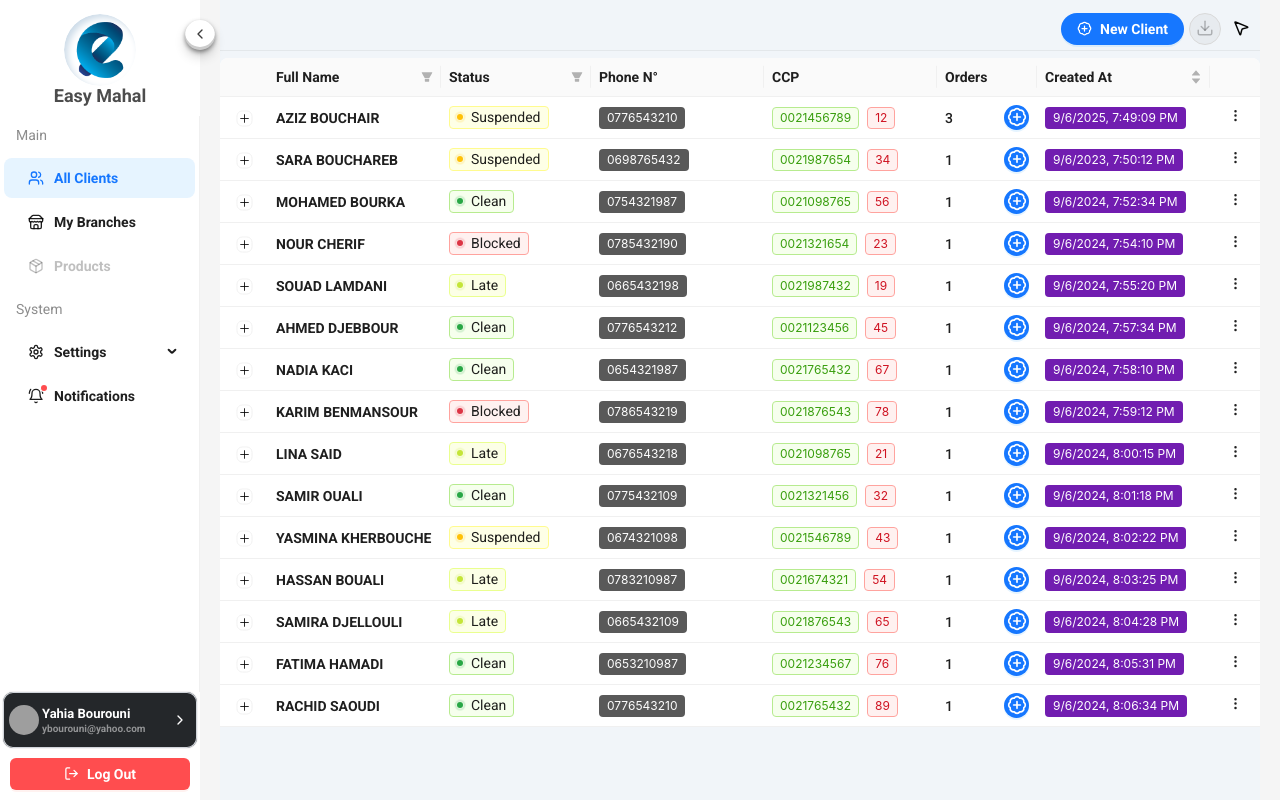
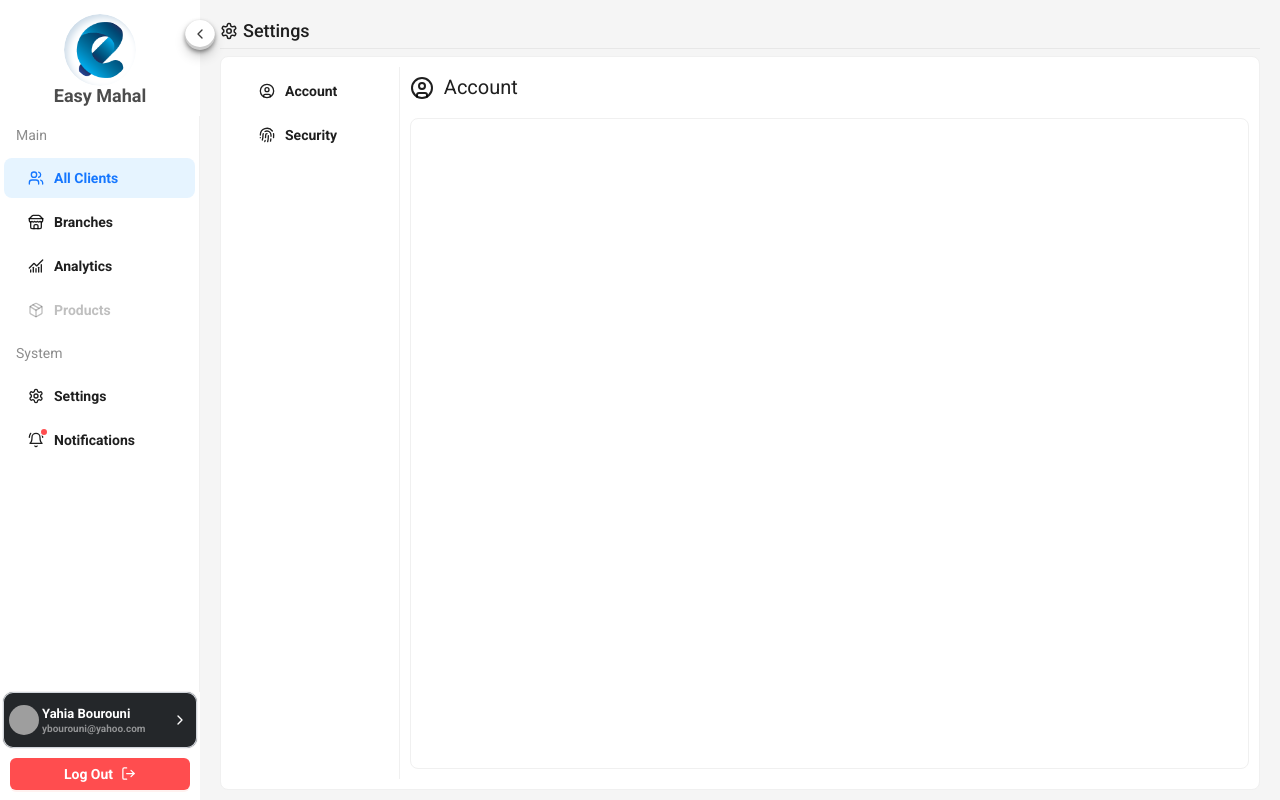
Before and after one commit to yahiaAz201/easy_mahal, a React (Create React App) app: page / in a window 1280 px wide. Built offline with nearby package versions, Linux system fonts and the light colour scheme; grey boxes are pictures that could not be loaded.

Commit message:
settings

```diff
--- a/src/App.js
+++ b/src/App.js
@@ -14,8 +14,10 @@ import {
 import {
   Bell,
   BellRing,
+  ChartNoAxesCombined,
   ChevronLeft,
   ChevronRight,
+  CircleUser,
   Fingerprint,
   LogOut,
   Package,
@@ -66,7 +68,6 @@ function App() {
             defaultSelectedKeys={["1"]}
             mode="inline"
             inlineCollapsed={collapsed}
-            selectedKeys={[current]}
             className="sidebar-menu"
           >
             <Menu.ItemGroup title="Main">
@@ -75,22 +76,31 @@ function App() {
               </Menu.Item>
 
               <Menu.Item icon={<Store size={16} />} key="2">
-                My Branches
+                Branches
+              </Menu.Item>
+              <Menu.Item icon={<ChartNoAxesCombined size={16} />} key="4">
+                Analytics
               </Menu.Item>
               <Menu.Item icon={<Package size={16} />} key="3" disabled>
                 Products
               </Menu.Item>
             </Menu.ItemGroup>
             <Menu.ItemGroup title="System">
-              <Menu.SubMenu
+              {/*   <Menu.SubMenu
                 key="sub1"
                 icon={<Settings size={16} />}
                 title="Settings"
               >
-                <Menu.Item icon={<Fingerprint size={16} />} key="4">
+                <Menu.Item icon={<CircleUser size={16} />} key="5">
                   Account
                 </Menu.Item>
-              </Menu.SubMenu>
+                <Menu.Item icon={<Fingerprint size={16} />} key="security">
+                  Security
+                </Menu.Item>
+              </Menu.SubMenu> */}
+              <Menu.Item icon={<Settings size={16} />} key="8">
+                Settings
+              </Menu.Item>
               <Menu.Item
                 icon={
                   <Badge dot>
@@ -118,14 +128,14 @@ function App() {
           </div>
           <Tooltip title={collapsed ? "Log Out" : ""} placement="right">
             <Button type="primary" danger className="logout-button">
+              <span>Log Out</span>
               <LogOut size={15} />
-              <span>Log Out</span>
             </Button>
           </Tooltip>
         </Sider>
         <Layout>
           <Content>
-            <HomePage />
+            <AccountPage />
           </Content>
         </Layout>
       </Layout>
--- a/src/pages/AccountPage.js
+++ b/src/pages/AccountPage.js
@@ -2,7 +2,16 @@ import "./AccountPage.css";
 import React, { useState } from "react";
 
 import { Button, Card, Divider, Flex, Input, Tag, Menu } from "antd";
-import { Check, Save, Settings, Settings2, X } from "lucide-react";
+import {
+  Check,
+  CircleUser,
+  Fingerprint,
+  Save,
+  Settings,
+  Settings2,
+  X,
+} from "lucide-react";
+import AppInputTextField from "../components/AppInputTextFeild";
 
 export default function AccountPage() {
   return (
@@ -13,7 +22,6 @@ export default function AccountPage() {
       </Flex>
       <Divider className="divider" />
       <Card
-        bordered={false}
         style={{ flex: 1 }}
         styles={{
           body: {
@@ -27,11 +35,33 @@ export default function AccountPage() {
             style={{ flex: 0.2, marginRight: 10 }}
             defaultSelectedKeys={["1"]}
             mode="inline"
-            className="sidebar-menu"
           >
-            <Menu.Item key="account">Account</Menu.Item>
-            <Menu.Item key="security">Security</Menu.Item>
+            <Menu.Item icon={<CircleUser size={16} />} key="account">
+              Account
+            </Menu.Item>
+            <Menu.Item icon={<Fingerprint size={16} />} key="security">
+              Security
+            </Menu.Item>
           </Menu>
+          <Flex vertical flex={1}>
+            <div
+              className="tab-name"
+              style={{
+                margin: "5px 0",
+                fontSize: 20,
+                fontWeight: 400,
+                marginBottom: 15,
+                display: "flex",
+                alignItems: "center",
+              }}
+            >
+              <CircleUser size={24} />
+              <span style={{ marginLeft: 10 }}>Account</span>
+            </div>
+            <Card style={{ flex: 1, marginBottom: 10 }}>
+              <Flex></Flex>
+            </Card>
+          </Flex>
         </Flex>
       </Card>
     </div>
--- a/src/pages/HomePage.js
+++ b/src/pages/HomePage.js
@@ -15,6 +15,7 @@ import {
   DatePicker,
   Tooltip,
   Switch,
+  Statistic,
 } from "antd";
 import dayjs from "dayjs";
 
```
